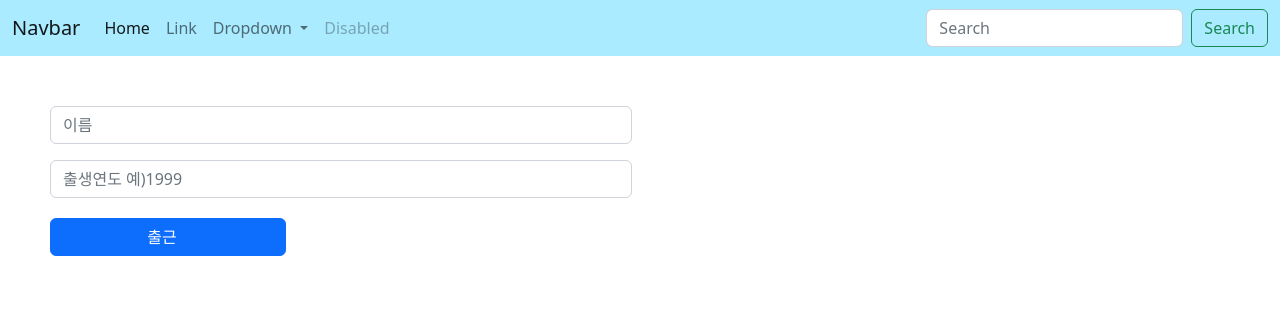
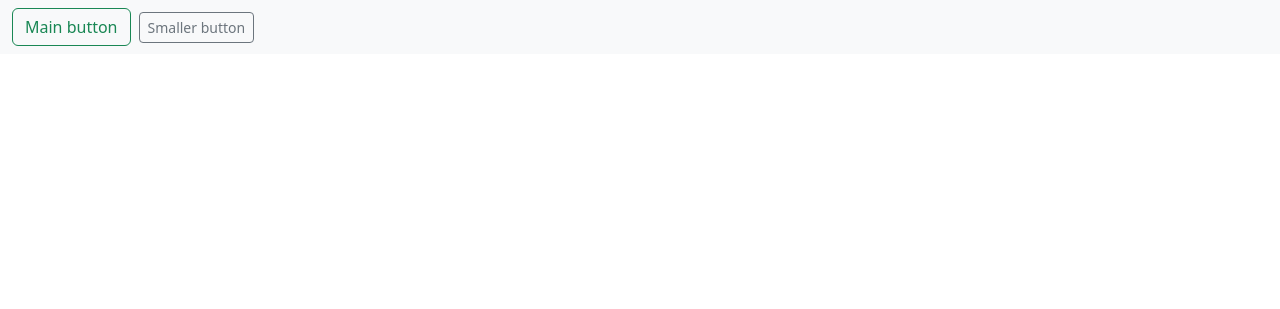
Before and after one commit to komawer02/employee, a website: page index.html in a window 1280 px wide. Drawn offline with nearby package versions, Linux system fonts and the light colour scheme.

Commit message:
secondcommit

```diff
--- a/index.html
+++ b/index.html
@@ -7,53 +7,12 @@
     <link href="https://cdn.jsdelivr.net/npm/bootstrap@5.2.0-beta1/dist/css/bootstrap.min.css" rel="stylesheet" integrity="sha384-0evHe/X+R7YkIZDRvuzKMRqM+OrBnVFBL6DOitfPri4tjfHxaWutUpFmBp4vmVor" crossorigin="anonymous">
   </head>
   <body>
-    <nav style="background-color: rgb(170, 235, 255);" class="navbar navbar-expand-lg">
-        <div class="container-fluid">
-          <a class="navbar-brand" href="#">Navbar</a>
-          <button class="navbar-toggler" type="button" data-bs-toggle="collapse" data-bs-target="#navbarSupportedContent" aria-controls="navbarSupportedContent" aria-expanded="false" aria-label="Toggle navigation">
-            <span class="navbar-toggler-icon"></span>
-          </button>
-          <div class="collapse navbar-collapse" id="navbarSupportedContent">
-            <ul class="navbar-nav me-auto mb-2 mb-lg-0">
-              <li class="nav-item">
-                <a class="nav-link active" aria-current="page" href="#">Home</a>
-              </li>
-              <li class="nav-item">
-                <a class="nav-link" href="#">Link</a>
-              </li>
-              <li class="nav-item dropdown">
-                <a class="nav-link dropdown-toggle" href="#" id="navbarDropdown" role="button" data-bs-toggle="dropdown" aria-expanded="false">
-                  Dropdown
-                </a>
-                <ul class="dropdown-menu" aria-labelledby="navbarDropdown">
-                  <li><a class="dropdown-item" href="#">Action</a></li>
-                  <li><a class="dropdown-item" href="#">Another action</a></li>
-                  <li><hr class="dropdown-divider"></li>
-                  <li><a class="dropdown-item" href="#">Something else here</a></li>
-                </ul>
-              </li>
-              <li class="nav-item">
-                <a class="nav-link disabled">Disabled</a>
-              </li>
-            </ul>
-            <form class="d-flex" role="search">
-              <input class="form-control me-2" type="search" placeholder="Search" aria-label="Search">
-              <button class="btn btn-outline-success" type="submit">Search</button>
-            </form>
-          </div>
-        </div>
-      </nav>
-    <form action="" style="padding: 50px;">
-        <div style="display:block;" class="row g-3">
-            <div class="col" style="width: 50%;">
-              <input type="text" class="form-control" placeholder="이름" aria-label="First name">
-            </div>
-            <div class="col" style="width: 50%;">
-              <input type="text" class="form-control" placeholder="출생연도 예)1999" aria-label="생년월일">
-            </div>
-          </div>
-          <button  style="width: 20%;padding-left: calc(var(--bs-gutter-x) * .5);margin-top: 20px;" type="button" class="btn btn-primary">출근</button>
-    </form>
+    <nav class="navbar bg-light">
+      <form class="container-fluid justify-content-start">
+        <button class="btn btn-outline-success me-2" type="button">Main button</button>
+        <button class="btn btn-sm btn-outline-secondary" type="button">Smaller button</button>
+      </form>
+    </nav>
 
     <script src="https://cdn.jsdelivr.net/npm/bootstrap@5.2.0-beta1/dist/js/bootstrap.bundle.min.js" integrity="sha384-pprn3073KE6tl6bjs2QrFaJGz5/SUsLqktiwsUTF55Jfv3qYSDhgCecCxMW52nD2" crossorigin="anonymous"></script>
   </body>
--- a/package.json
+++ b/package.json
@@ -10,6 +10,7 @@
   "license": "ISC",
   "dependencies": {
     "express": "^4.18.1",
-    "git": "^0.1.5"
+    "git": "^0.1.5",
+    "mongodb": "^4.7.0"
   }
 }
```
Also changed, not shown: join.html (+6 -47 lines), server.js (+12 -3 lines), 1 other file.
